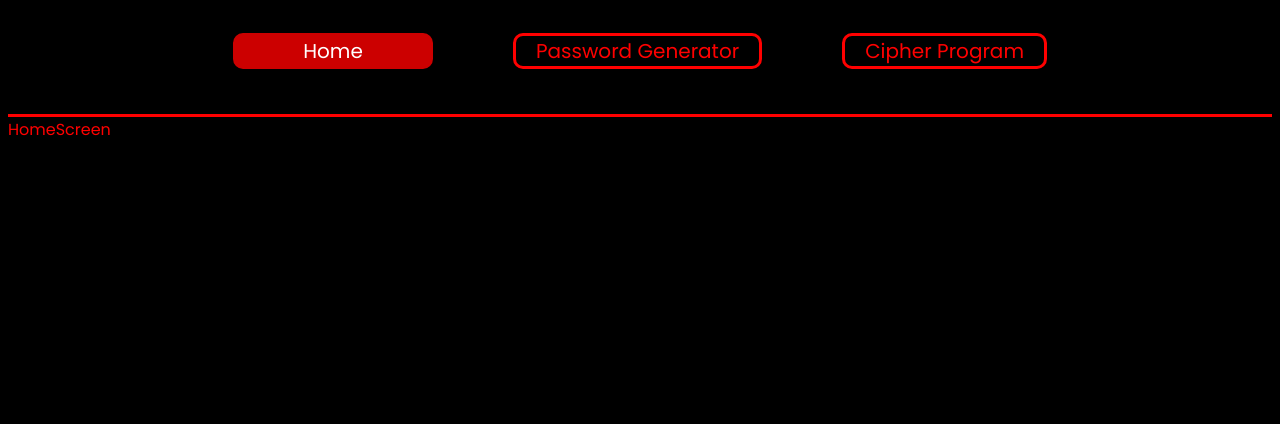
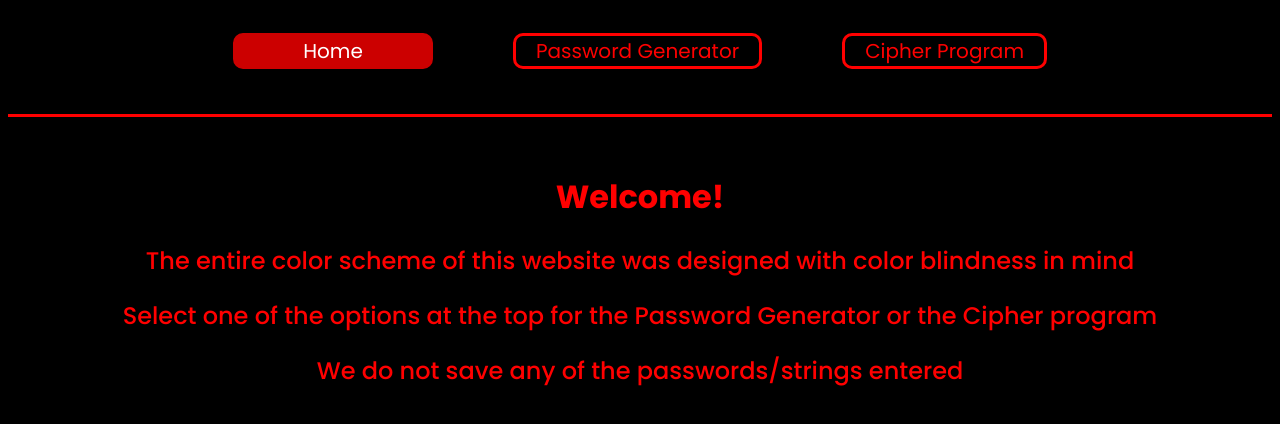
Before and after one commit to SergioGomes-Dev/Password-Generator-And-Cipher, a React (Create React App) app: page / in a window 1280 px wide. Shown: the top 424 px of the page. Built offline with nearby package versions, Linux system fonts and the light colour scheme.

Commit message:
Home Screen Content

```diff
--- a/src/index.css
+++ b/src/index.css
@@ -39,6 +39,13 @@ button:hover {
 
 a {
   color: #ff0000;
+}
+
+/* Home Screen */
+.home {
+  text-align: center;
+  padding-top: 20px;
+  margin: 15px;
 }
 
 /* Password Generator */
--- a/src/screens/HomeScreen.js
+++ b/src/screens/HomeScreen.js
@@ -1,7 +1,22 @@
 import React from "react";
 
 const HomeScreen = () => {
-  return <div>HomeScreen</div>;
+  return (
+    <>
+      <div className="home">
+        <h1>Welcome!</h1>
+        <h2>
+          The entire color scheme of this website was designed with color
+          blindness in mind
+        </h2>
+        <h2>
+          Select one of the options at the top for the Password Generator or the
+          Cipher program
+        </h2>
+        <h2>We do not save any of the passwords/strings entered</h2>
+      </div>
+    </>
+  );
 };
 
 export default HomeScreen;
```
